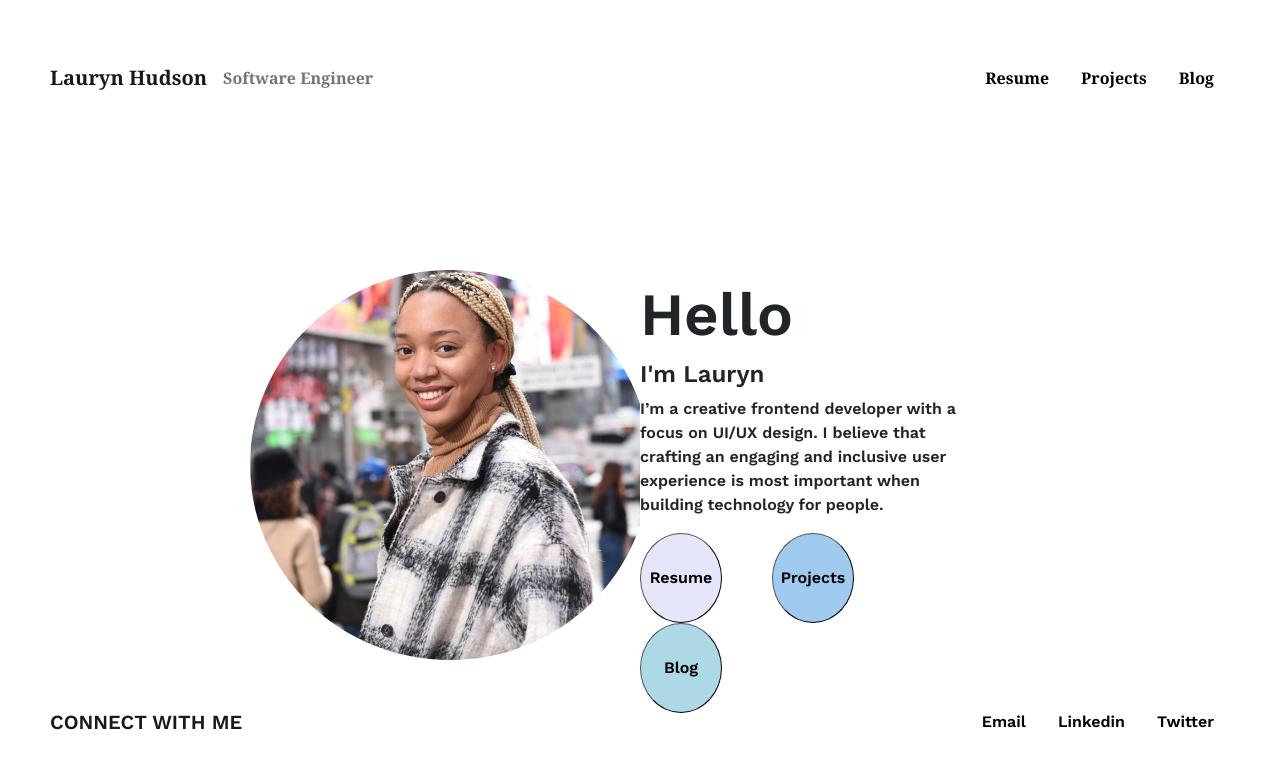
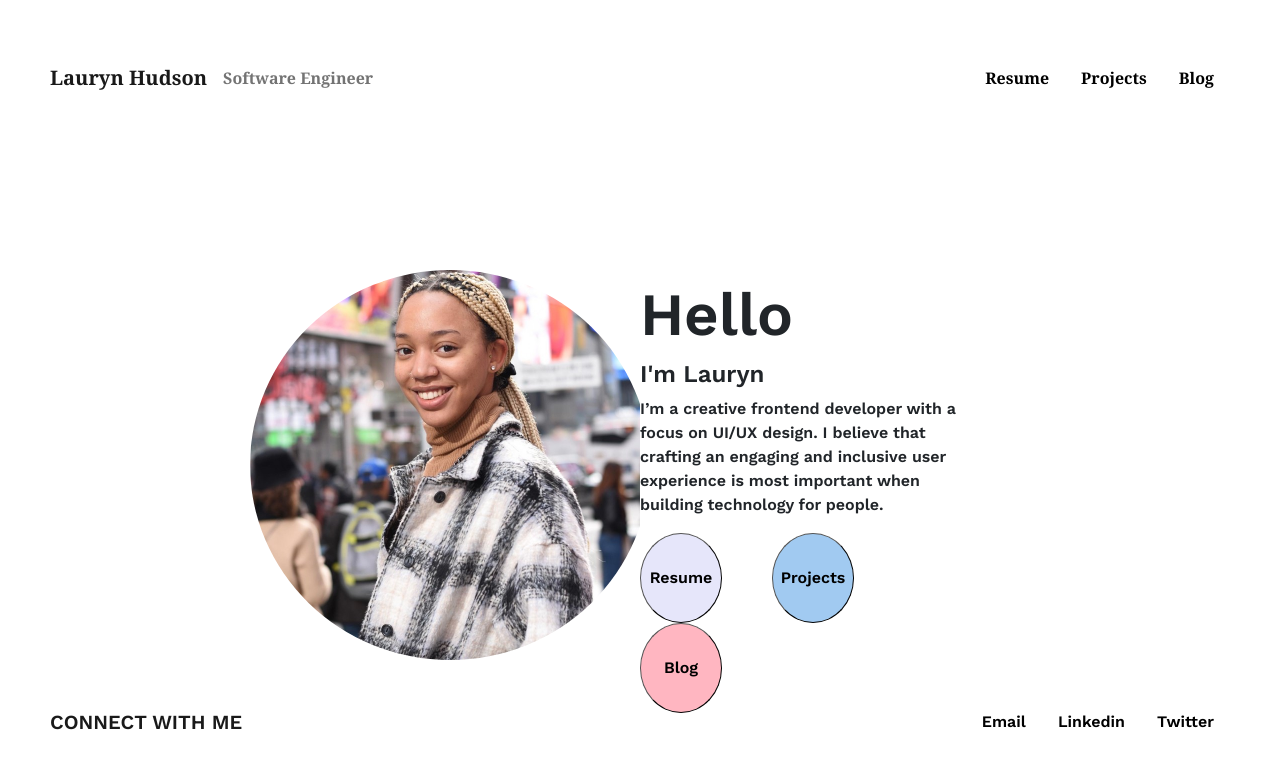
Before and after one commit to laurynhudson/personal-website, a React (Create React App) app: page / in a window 1280 px wide. Shown: the top 768 px of the page. Built offline with nearby package versions, Linux system fonts and the light colour scheme.

Commit message:
updating button

```diff
--- a/src/App.css
+++ b/src/App.css
@@ -81,5 +81,5 @@
 }
 
 .grey {
-  background-color: lightblue;
+  background-color: lightpink;
 }
```
